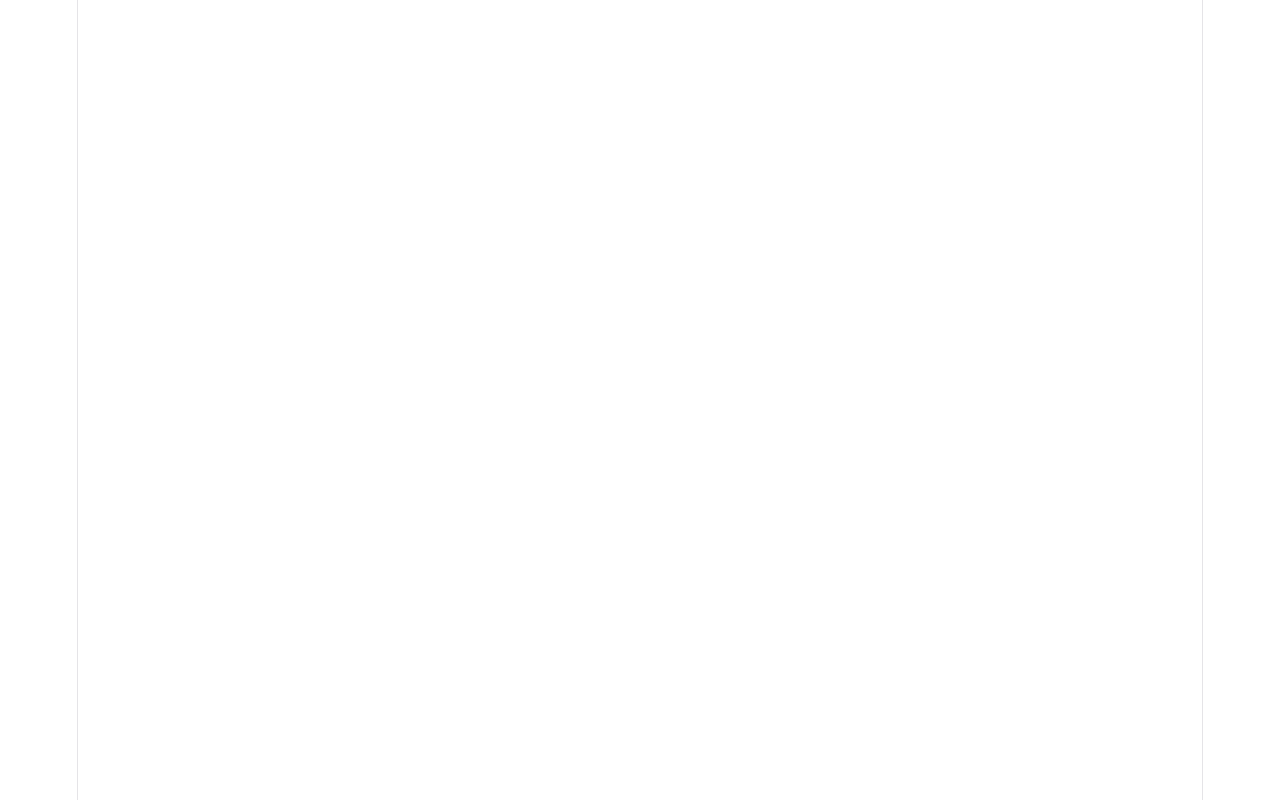
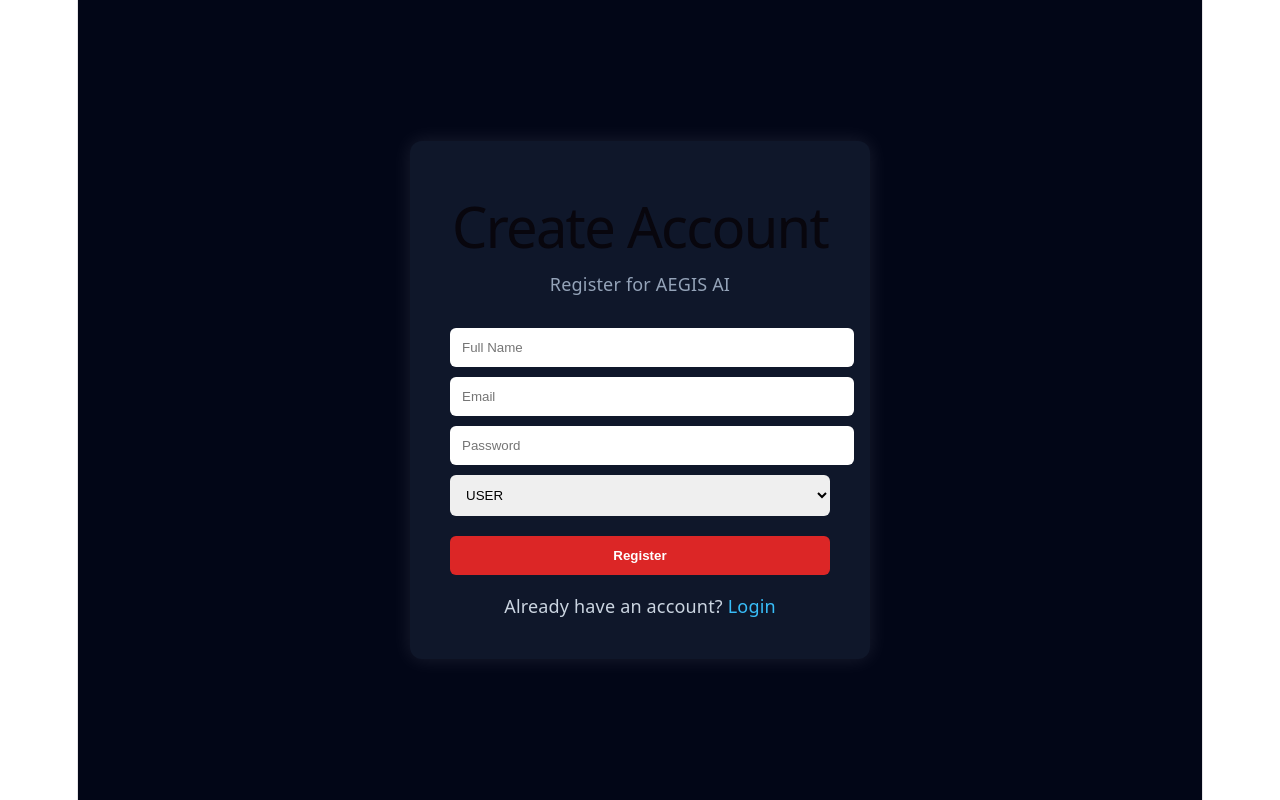
Before and after one commit to harshpandey9198/aegis-ai-emergency-response-system, a React app in the folder frontend/: page /register in a window 1280 px wide. Before the commit this address had no page. Built offline with nearby package versions, Linux system fonts and the light colour scheme; the HTML template or start-up script is replaced by a standard one.

Commit message:
Handle auth errors properly

```diff
--- a/frontend/src/App.jsx
+++ b/frontend/src/App.jsx
@@ -6,6 +6,7 @@
 import Assistant from "./pages/Assistant";
 import Teams from "./pages/Teams";
 import LiveMap from "./pages/LiveMap";
+import Register from "./pages/Register";
 
 import ProtectedRoute from "./components/ProtectedRoute";
 
@@ -23,6 +24,7 @@
             </ProtectedRoute>
           }
         />
+        <Route path="/register" element={<Register />} />
 
         <Route
           path="/incidents"
--- a/frontend/src/pages/Login.jsx
+++ b/frontend/src/pages/Login.jsx
@@ -1,5 +1,5 @@
 import { useState } from "react";
-import { useNavigate } from "react-router-dom";
+import { useNavigate, Link } from "react-router-dom";
 import API from "../services/api";
 
 function Login() {
@@ -29,19 +29,17 @@
 
       navigate("/dashboard");
     } catch (error) {
-      console.error(error);
+      console.error("Login Error:", error);
 
       if (error.response) {
-  console.log("Error Response:", error.response.data);
-
         const errorMessage =
           error.response.data?.message ||
           error.response.data?.error ||
-    JSON.stringify(error.response.data);
+          "Invalid email or password";
 
         alert(errorMessage);
       } else {
-  alert("Server Connection Failed");
+        alert("Server connection failed. Please try again.");
       }
     } finally {
       setLoading(false);
@@ -49,49 +47,18 @@
   };
 
   return (
-    <div
-      style={{
-        background: "#020617",
-        height: "100vh",
-        display: "flex",
-        justifyContent: "center",
-        alignItems: "center",
-        color: "white",
-      }}
-    >
-      <div
-        style={{
-          background: "#0f172a",
-          padding: "40px",
-          borderRadius: "12px",
-          width: "380px",
-          boxShadow: "0px 0px 20px rgba(255,255,255,0.1)",
-        }}
-      >
-        <h1 style={{ textAlign: "center" }}>AEGIS AI</h1>
+    <div style={pageStyle}>
+      <div style={cardStyle}>
+        <h1 style={titleStyle}>AEGIS AI</h1>
 
-        <p
-          style={{
-            textAlign: "center",
-            color: "#94a3b8",
-            marginBottom: "20px",
-          }}
-        >
-          Emergency Response System
-        </p>
+        <p style={subtitleStyle}>Emergency Response System</p>
 
         <input
           type="email"
           placeholder="Enter Email"
           value={email}
           onChange={(e) => setEmail(e.target.value)}
-          style={{
-            width: "100%",
-            padding: "12px",
-            marginTop: "10px",
-            borderRadius: "6px",
-            border: "none",
-          }}
+          style={inputStyle}
         />
 
         <input
@@ -99,19 +66,60 @@
           placeholder="Enter Password"
           value={password}
           onChange={(e) => setPassword(e.target.value)}
-          style={{
+          style={inputStyle}
+        />
+
+        <button onClick={handleLogin} disabled={loading} style={buttonStyle}>
+          {loading ? "Logging In..." : "Login"}
+        </button>
+
+        <p style={linkText}>
+          Don't have an account?{" "}
+          <Link to="/register" style={linkStyle}>
+            Register
+          </Link>
+        </p>
+      </div>
+    </div>
+  );
+}
+
+const pageStyle = {
+  background: "#020617",
+  height: "100vh",
+  display: "flex",
+  justifyContent: "center",
+  alignItems: "center",
+  color: "white",
+};
+
+const cardStyle = {
+  background: "#0f172a",
+  padding: "40px",
+  borderRadius: "12px",
+  width: "380px",
+  boxShadow: "0px 0px 20px rgba(255,255,255,0.1)",
+};
+
+const titleStyle = {
+  textAlign: "center",
+};
+
+const subtitleStyle = {
+  textAlign: "center",
+  color: "#94a3b8",
+  marginBottom: "20px",
+};
+
+const inputStyle = {
   width: "100%",
   padding: "12px",
   marginTop: "10px",
   borderRadius: "6px",
   border: "none",
-          }}
-        />
+};
 
-        <button
-          onClick={handleLogin}
-          disabled={loading}
-          style={{
+const buttonStyle = {
   width: "100%",
   padding: "12px",
   marginTop: "20px",
@@ -121,13 +129,17 @@
   borderRadius: "6px",
   cursor: "pointer",
   fontWeight: "bold",
-          }}
-        >
-          {loading ? "Logging In..." : "Login"}
-        </button>
-      </div>
-    </div>
-  );
-}
+};
+
+const linkText = {
+  textAlign: "center",
+  marginTop: "18px",
+  color: "#cbd5e1",
+};
+
+const linkStyle = {
+  color: "#38bdf8",
+  textDecoration: "none",
+};
 
 export default Login;
--- /dev/null
+++ b/frontend/src/pages/Register.jsx
@@ -0,0 +1,161 @@
+import { useState } from "react";
+import { useNavigate, Link } from "react-router-dom";
+import API from "../services/api";
+
+function Register() {
+  const navigate = useNavigate();
+
+  const [form, setForm] = useState({
+    fullName: "",
+    email: "",
+    password: "",
+    role: "USER",
+  });
+
+  const [loading, setLoading] = useState(false);
+
+  const handleChange = (e) => {
+    setForm({
+      ...form,
+      [e.target.name]: e.target.value,
+    });
+  };
+
+  const handleRegister = async () => {
+    if (!form.fullName || !form.email || !form.password) {
+      alert("Please fill all fields");
+      return;
+    }
+
+    try {
+      setLoading(true);
+
+      const response = await API.post("/api/auth/register", form);
+
+      alert(response.data.message || "Registration Successful ✅");
+
+      navigate("/");
+    } catch (error) {
+      console.error(error);
+      alert("Registration Failed");
+    } finally {
+      setLoading(false);
+    }
+  };
+
+  return (
+    <div style={pageStyle}>
+      <div style={cardStyle}>
+        <h1 style={titleStyle}>Create Account</h1>
+        <p style={subtitleStyle}>Register for AEGIS AI</p>
+
+        <input
+          style={inputStyle}
+          name="fullName"
+          placeholder="Full Name"
+          value={form.fullName}
+          onChange={handleChange}
+        />
+
+        <input
+          style={inputStyle}
+          name="email"
+          type="email"
+          placeholder="Email"
+          value={form.email}
+          onChange={handleChange}
+        />
+
+        <input
+          style={inputStyle}
+          name="password"
+          type="password"
+          placeholder="Password"
+          value={form.password}
+          onChange={handleChange}
+        />
+
+        <select
+          style={inputStyle}
+          name="role"
+          value={form.role}
+          onChange={handleChange}
+        >
+          <option value="USER">USER</option>
+          <option value="ADMIN">ADMIN</option>
+        </select>
+
+        <button style={buttonStyle} onClick={handleRegister} disabled={loading}>
+          {loading ? "Registering..." : "Register"}
+        </button>
+
+        <p style={linkText}>
+          Already have an account?{" "}
+          <Link to="/" style={linkStyle}>
+            Login
+          </Link>
+        </p>
+      </div>
+    </div>
+  );
+}
+
+const pageStyle = {
+  background: "#020617",
+  height: "100vh",
+  display: "flex",
+  justifyContent: "center",
+  alignItems: "center",
+  color: "white",
+};
+
+const cardStyle = {
+  background: "#0f172a",
+  padding: "40px",
+  borderRadius: "12px",
+  width: "380px",
+  boxShadow: "0 0 20px rgba(255,255,255,0.1)",
+};
+
+const titleStyle = {
+  textAlign: "center",
+};
+
+const subtitleStyle = {
+  textAlign: "center",
+  color: "#94a3b8",
+  marginBottom: "20px",
+};
+
+const inputStyle = {
+  width: "100%",
+  padding: "12px",
+  marginTop: "10px",
+  borderRadius: "6px",
+  border: "none",
+};
+
+const buttonStyle = {
+  width: "100%",
+  padding: "12px",
+  marginTop: "20px",
+  background: "#dc2626",
+  color: "white",
+  border: "none",
+  borderRadius: "6px",
+  cursor: "pointer",
+  fontWeight: "bold",
+};
+
+const linkText = {
+  textAlign: "center",
+  marginTop: "18px",
+  color: "#cbd5e1",
+};
+
+const linkStyle = {
+  color: "#38bdf8",
+  textDecoration: "none",
+};
+
+export default Register;
```
Also changed, not shown: 1 other file (tests, documents, lock files or other folders). Lines whose indentation alone changed are shown as unchanged.
